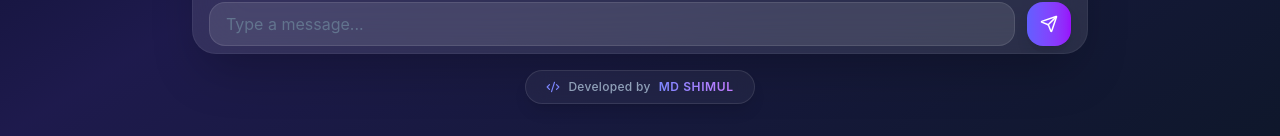
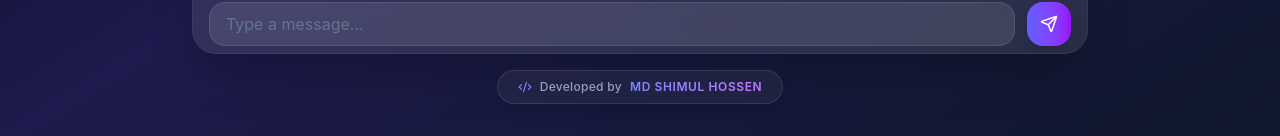
Before and after one commit to DarkEgale/chat, a React app: page / in a window 1280 px wide. Shown: the part 661-797 px from the top of the page. Built offline with nearby package versions, Linux system fonts and the light colour scheme; no server answers; the HTML template or start-up script is replaced by a standard one.

Commit message:
init-api-info-dev-3

```diff
--- a/src/App.jsx
+++ b/src/App.jsx
@@ -191,7 +191,7 @@ export default function App() {
         </span>
 
         <span className="text-xs font-semibold bg-gradient-to-r from-indigo-400 to-purple-400 bg-clip-text text-transparent tracking-wider">
-          MD SHIMUL
+          MD SHIMUL HOSSEN
         </span>
       </footer>
     </div>
```
